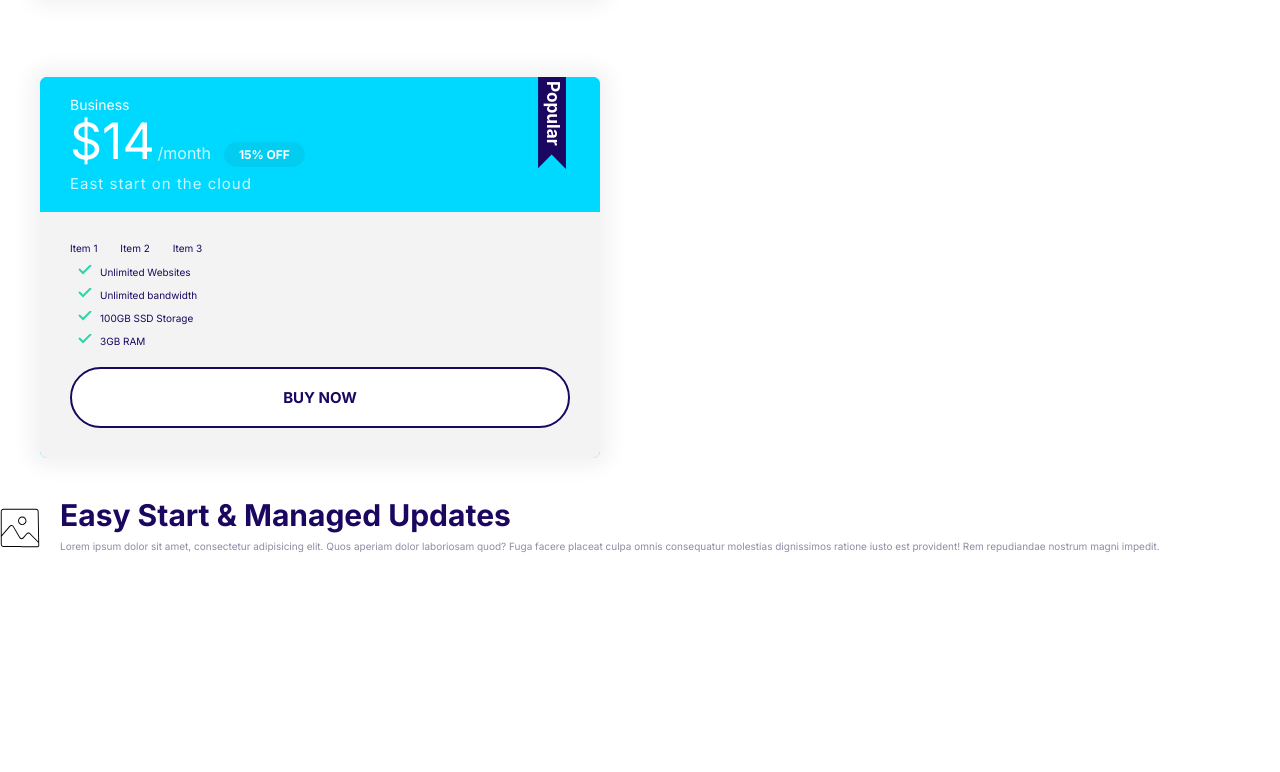
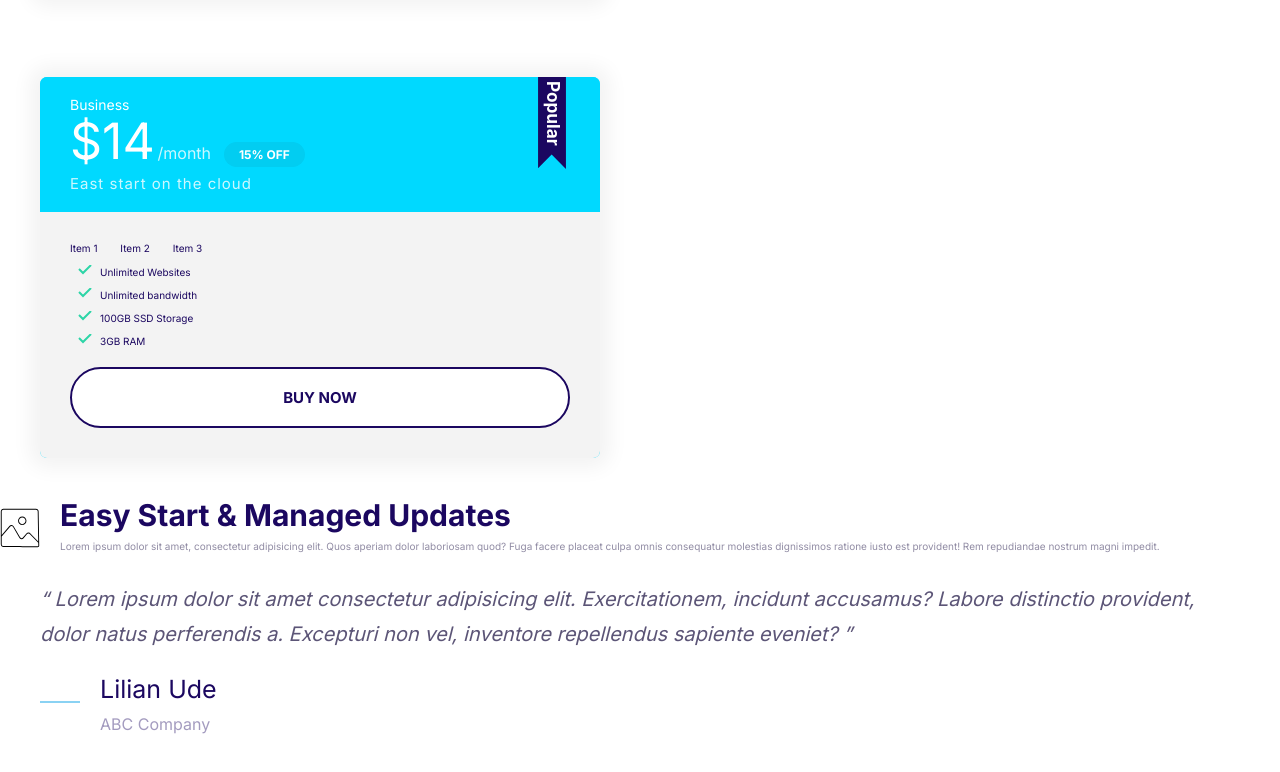
Before and after one commit to Lilianude/lillify, a plain HTML site: page index.html in a window 1280 px wide. Shown: the part 1454-2226 px from the top of the page. Before the commit the page ends 2016 px from the top, so only its background shows below. Drawn offline with Linux system fonts and the light colour scheme.

Commit message:
Added the quotes section to the html components

```diff
--- a/css/style.css
+++ b/css/style.css
@@ -5,6 +5,7 @@
   --color-headings: #1b0760;
   --color-body: #918ca4;
   --color-border: #ccc;
+  --color-body-darker: #5c5577;
   --border-radius: 30px;
 }
 
@@ -353,3 +354,49 @@ a {
 .media__image {
   margin-top: 1rem;
 }
+
+/* Quotes */
+.quote {
+  font-size: 3rem;
+  font-style: italic;
+  color: var(--color-body-darker);
+  line-height: 3.5rem;
+}
+
+.quote__text::before {
+  content: open-quote;
+}
+
+.quote__text::after {
+  content: close-quote;
+}
+
+.quote__author {
+  font-size: 3rem;
+  font-weight: 500;
+  font-style: normal;
+  margin-bottom: 0;
+}
+.quote__organization {
+  color: var(--color-headings);
+  opacity: 0.4;
+  font-size: 2rem;
+  font-style: normal;
+}
+.quote__line {
+  position: relative;
+  margin-bottom: 20px;
+  margin-top: 0;
+}
+
+@media screen and (min-width: 1024px) {
+  .quote {
+    font-size: 2rem;
+  }
+  .quote__author {
+    font-size: 2.5rem;
+  }
+  .quote__organization {
+    font-size: 1.6rem;
+  }
+}
--- a/index.html
+++ b/index.html
@@ -129,5 +129,25 @@
         </p>
       </div>
     </div>
+    <blockquote class="quote">
+      <p class="quote__text">
+        Lorem ipsum dolor sit amet consectetur adipisicing elit. Exercitationem,
+        incidunt accusamus? Labore distinctio provident, dolor natus perferendis
+        a. Excepturi non vel, inventore repellendus sapiente eveniet?
+      </p>
+      <footer>
+        <div class="media">
+          <div class="media__image">
+            <svg class="icon icon--primary quote__line">
+              <use xlink:href="../css/images/sprite.svg#line"></use>
+            </svg>
+          </div>
+          <div class="media__body">
+            <h3 class="media__title quote__author">Lilian Ude</h3>
+            <p class="quote__organization">ABC Company</p>
+          </div>
+        </div>
+      </footer>
+    </blockquote>
   </body>
 </html>
```
Also changed, not shown: css/components/quote_section.html (added, +20 -0 lines).
